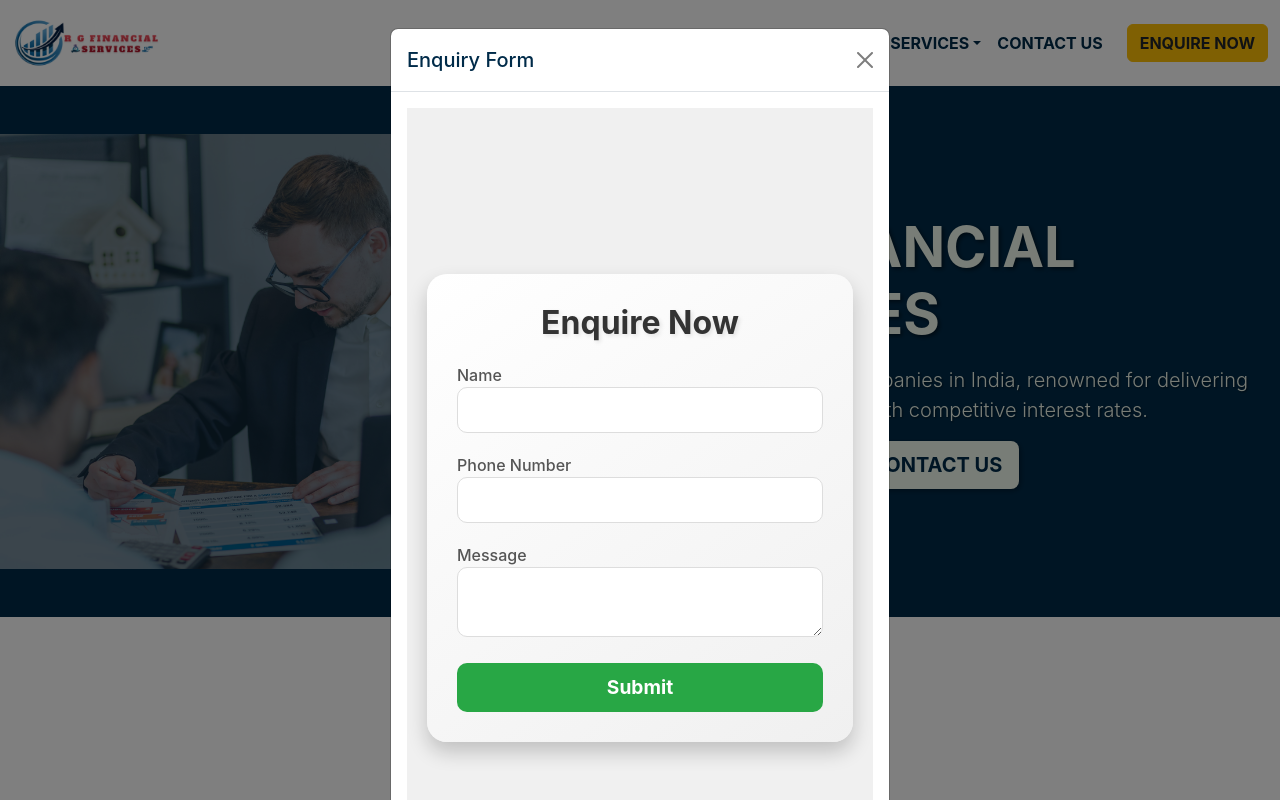
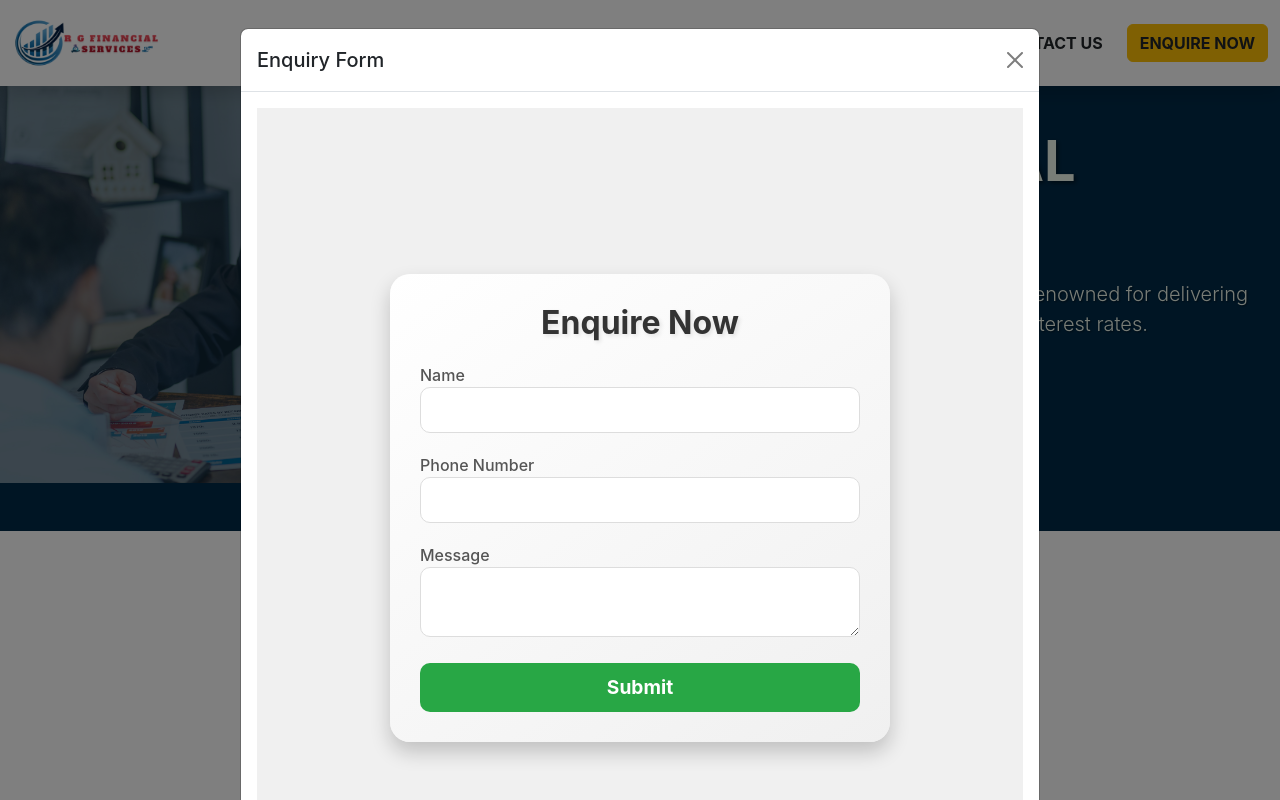
Before and after one commit to Abhishek-gb/Loan, a React (Create React App) app: page / in a window 1280 px wide. Both pictures are taken after a click on the button "ENQUIRE NOW". Shown: the top 800 px of the page. Built offline with nearby package versions, Linux system fonts and the light colour scheme.

Commit message:
Your commit message

```diff
--- a/src/Components/Header.jsx
+++ b/src/Components/Header.jsx
@@ -15,10 +15,13 @@ const Header = () => {
   };
 
   return (
-    <nav className="navbar navbar-expand-lg navbar-dark" style={{ backgroundColor: "#fff" }}>
+    <nav
+      className="navbar navbar-expand-lg navbar-light fixed-top shadow"
+      style={{ backgroundColor: "#fff", zIndex: 1030 }}
+    >
       <div className="container-fluid">
         <Link className="navbar-brand" to="/">
-          <img src={logo} alt="Home Logo" height="60" width='150' />
+          <img src={logo} alt="Home Logo" height="60" width="150" />
         </Link>
         <button
           className="navbar-toggler border"
@@ -29,52 +32,98 @@ const Header = () => {
           aria-expanded="false"
           aria-label="Toggle navigation"
         >
-          <span className="navbar-toggler-icon" style={{ backgroundColor: "#002b49" }}></span>
+          <span
+            className="navbar-toggler-icon"
+            style={{ backgroundColor: "#002b49" }}
+          ></span>
         </button>
         <div className="collapse navbar-collapse" id="navbarNav">
           <ul className="navbar-nav ms-auto mb-2 mb-lg-0">
             <li className="nav-item">
-              <Link className="nav-link" to="/" style={{ color: "#002b49", fontWeight: "bold" }}>HOME</Link>
+              <Link
+                className="nav-link fw-bold text-dark"
+                to="/"
+              >
+                HOME
+              </Link>
             </li>
             <li className="nav-item">
-              <Link className="nav-link" to="/aboutus" style={{ color: "#002b49", fontWeight: "bold" }}>ABOUT US</Link>
+              <Link
+                className="nav-link fw-bold text-dark"
+                to="/aboutus"
+              >
+                ABOUT US
+              </Link>
             </li>
             <li className="nav-item dropdown">
               <a
-                className="nav-link dropdown-toggle"
+                className="nav-link dropdown-toggle fw-bold text-dark"
                 href="#"
                 id="navbarDropdown"
                 role="button"
                 data-bs-toggle="dropdown"
                 aria-expanded="false"
-                style={{ color: "#002b49", fontWeight: "bold" }}
               >
                 LOAN SERVICES
               </a>
               <ul className="dropdown-menu" aria-labelledby="navbarDropdown">
-                <li><Link className="dropdown-item" to="/loanservices?loanType=Home Loan" style={{ color: "#002b49" }}>Home Loans</Link></li>
-                <li><Link className="dropdown-item" to="/loanservices?loanType=Personal Loan" style={{ color: "#002b49" }}>Personal Loans</Link></li>
-                <li><Link className="dropdown-item" to="/loanservices?loanType=Business Loan" style={{ color: "#002b49" }}>Business Loans</Link></li>
-                <li><Link className="dropdown-item" to="/loanservices?loanType=Doctor's Loan" style={{ color: "#002b49" }}>Doctor's Loans</Link></li>
-                <li><Link className="dropdown-item" to="/loanservices?loanType=Car Loan" style={{ color: "#002b49" }}>Car Loans</Link></li>
-                <li><Link className="dropdown-item" to="/loanservices?loanType=Loan Against Property" style={{ color: "#002b49" }}>Loan Against Property</Link></li>
+                {[
+                  "Home Loan",
+                  "Personal Loan",
+                  "Business Loan",
+                  "Doctor's Loan",
+                  "Car Loan",
+                  "Loan Against Property",
+                ].map((loanType) => (
+                  <li key={loanType}>
+                    <Link
+                      className="dropdown-item text-dark"
+                      to={`/loanservices?loanType=${encodeURIComponent(loanType)}`}
+                    >
+                      {loanType}
+                    </Link>
+                  </li>
+                ))}
               </ul>
             </li>
             <li className="nav-item">
-              <Link className="nav-link" to="/contact" style={{ color: "#002b49", fontWeight: "bold" }}>CONTACT US</Link>
+              <Link
+                className="nav-link fw-bold text-dark"
+                to="/contact"
+              >
+                CONTACT US
+              </Link>
             </li>
           </ul>
-          <button className="btn btn-warning text-dark fw-bold ms-3" onClick={handleEnquireClick}>ENQUIRE NOW</button>
+          <button
+            className="btn btn-warning text-dark fw-bold ms-3"
+            onClick={handleEnquireClick}
+          >
+            ENQUIRE NOW
+          </button>
         </div>
       </div>
 
       {showForm && (
-        <div className="modal d-block" tabIndex="-1" role="dialog" style={{ backgroundColor: "rgba(0,0,0,0.5)" }}>
-          <div className="modal-dialog modal-dialog-centered" role="document">
-            <div className="modal-content" style={{ backgroundColor: "#fff" }}>
+        <div
+          className="modal d-block"
+          tabIndex="-1"
+          role="dialog"
+          style={{ backgroundColor: "rgba(0,0,0,0.5)" }}
+        >
+          <div
+            className="modal-dialog modal-dialog-centered modal-lg"
+            role="document"
+          >
+            <div className="modal-content bg-white">
               <div className="modal-header">
-                <h5 className="modal-title" style={{ color: "#002b49" }}>Enquiry Form</h5>
-                <button type="button" className="btn-close" aria-label="Close" onClick={handleCloseForm}></button>
+                <h5 className="modal-title text-dark">Enquiry Form</h5>
+                <button
+                  type="button"
+                  className="btn-close"
+                  aria-label="Close"
+                  onClick={handleCloseForm}
+                ></button>
               </div>
               <div className="modal-body">
                 <WhatsAppForm />
```
